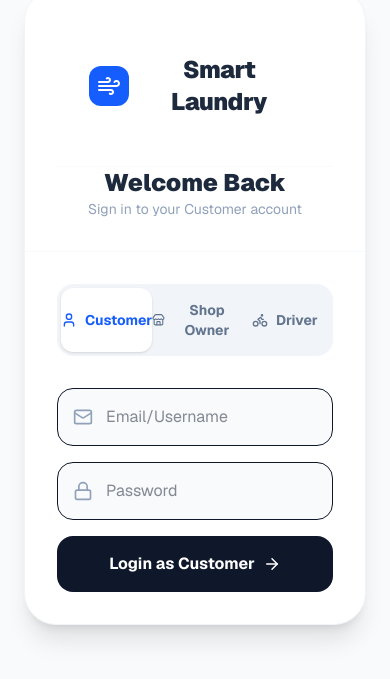
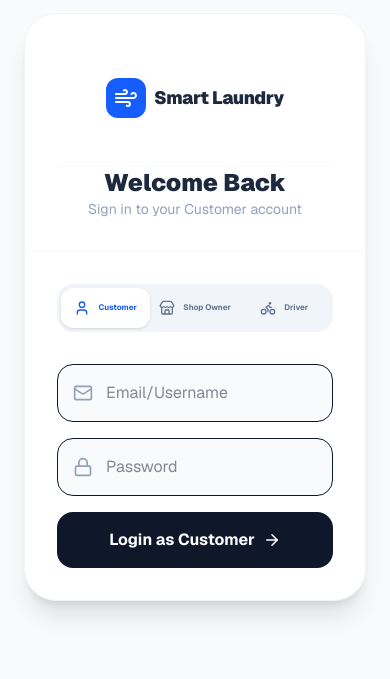
Before and after one commit to LyhengTep/smart-laundry-web, a Next.js app: page /auth/login in a window 390 px wide. Shown: the part 115-794 px from the top of the page. Built offline with nearby package versions, Linux system fonts and the light colour scheme; no server answers.

Commit message:
improve UI responsivness

```diff
--- a/src/app/auth/login/page.tsx
+++ b/src/app/auth/login/page.tsx
@@ -192,7 +192,7 @@ function Login() {
               <div className="bg-blue-600 p-2 rounded-xl text-white">
                 <Wind size={24} />
               </div>
-              <span className="text-2xl font-black text-slate-800 tracking-tight">
+              <span className="text-lg md:text-2xl font-black text-slate-800 tracking-tight">
                 {APP_NAME}
               </span>
             </Link>
--- a/src/components/RoleSelector.tsx
+++ b/src/components/RoleSelector.tsx
@@ -33,7 +33,7 @@ export const RoleSelector = (props: RoleSelectorProps) => {
           <button
             key={v}
             onClick={() => props.setType(v)}
-            className={`flex-1 py-3 flex items-center justify-center gap-2 text-sm font-bold rounded-xl transition-all ${
+            className={`flex-1 py-3 text-[8px] md:text-md flex items-center justify-center gap-2 text-sm font-bold rounded-xl transition-all ${
               props.currentValue === v
                 ? "bg-white text-blue-600 shadow-sm"
                 : "text-slate-500 hover:text-slate-700"
```
